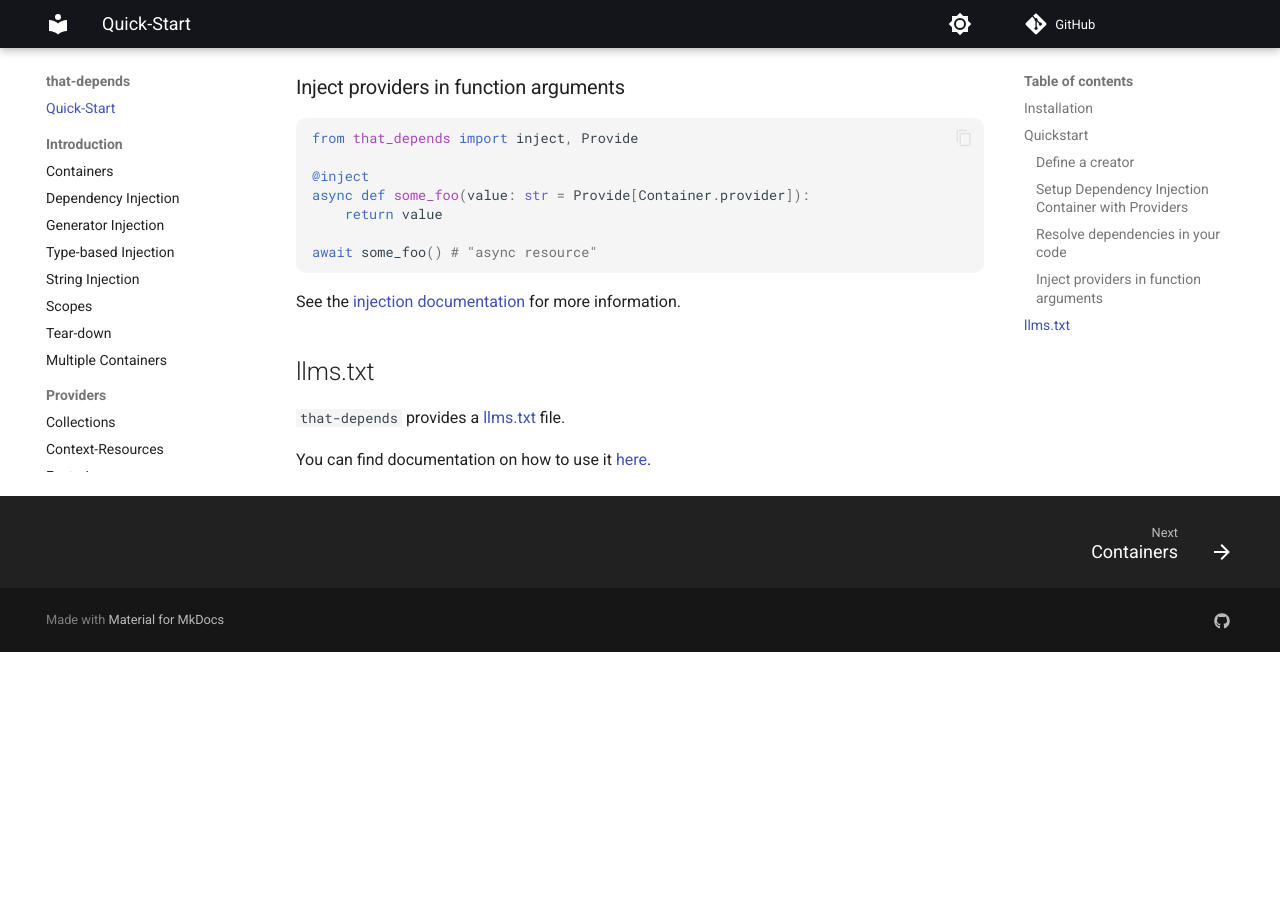
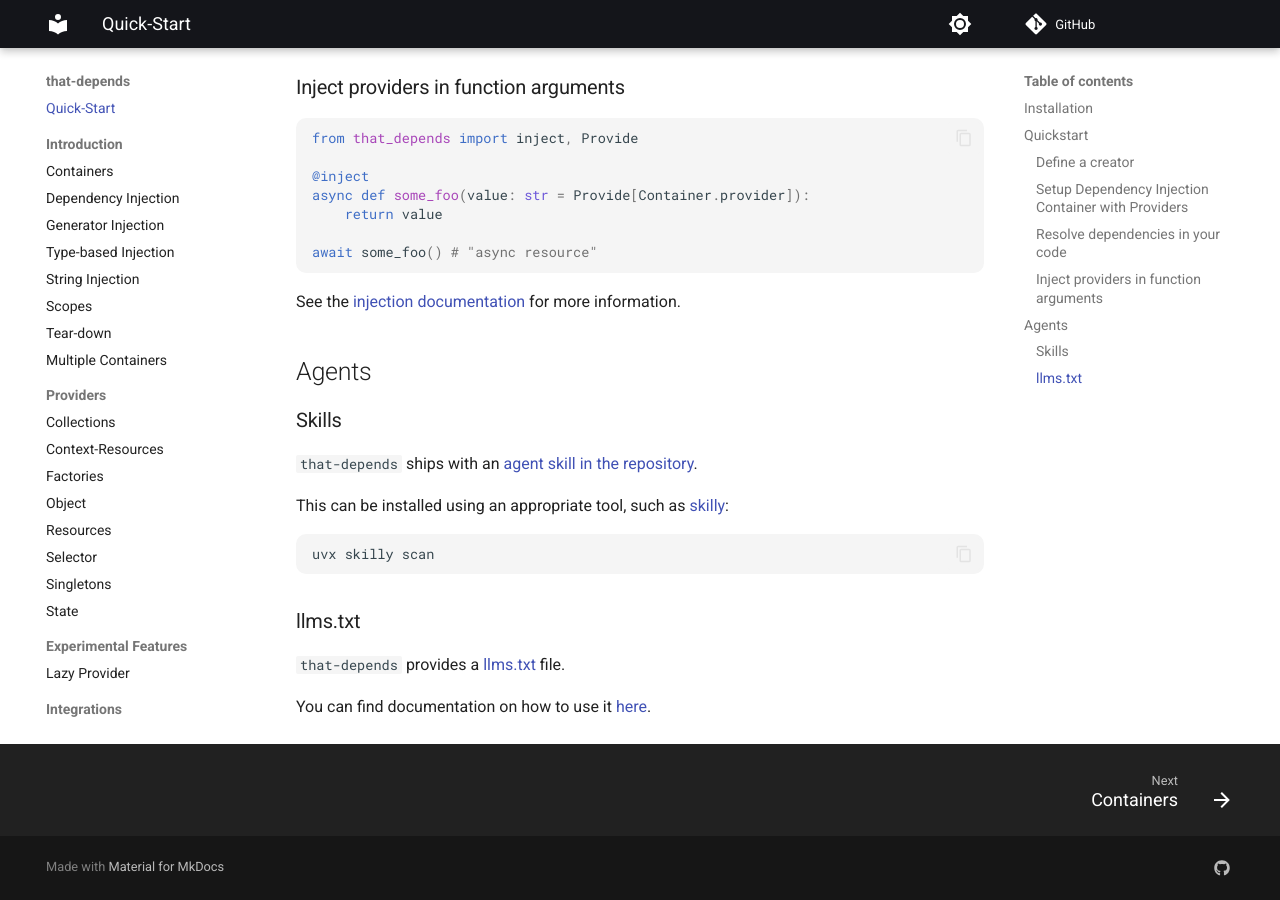
Before and after one commit to modern-python/that-depends, an MkDocs documentation site: the page built from docs/index.md, in a window 1280 px wide and 900 px high, scrolled down 1360 px. Built offline with MkDocs 1.6.1 and Material for MkDocs 9.7.7, drawn with Linux system fonts in a browser that asks for light colours; comment, search, counter and statistics services are not loaded; before the commit the page ends 2012 px from its top, so only the background shows below that.

Commit message:
docs: Added information about the new skill.

````diff
--- a/docs/index.md
+++ b/docs/index.md
@@ -68,7 +68,19 @@ await some_foo() # "async resource"
 
 See the [injection documentation](introduction/injection.md) for more information.
 
-## llms.txt
+## Agents
+
+### Skills
+
+`that-depends` ships with an [agent skill in the repository](https://github.com/modern-python/that-depends/tree/main/that_depends/.agents/skills/that-depends).
+
+This can be installed using an appropriate tool, such as [skilly](https://pypi.org/project/skilly/):
+```shell
+uvx skilly scan
+```
+
+
+### llms.txt
 
 `that-depends` provides a [llms.txt](https://that-depends.modern-python.org/llms.txt) file.
 
````
